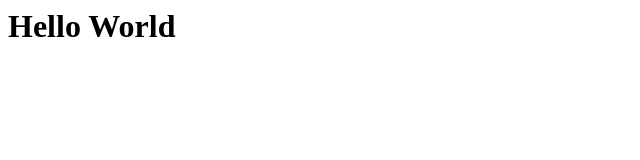
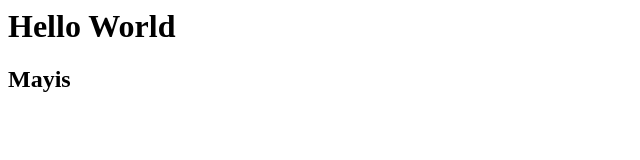
Before and after one commit to Mayis-Mazin/microverse, a plain HTML site: page index.html in a window 1280 px wide. Shown: the full height of the page, 0-640 px from the left. Drawn offline with Linux system fonts and the light colour scheme.

Commit message:
Second commit

```diff
--- a/index.html
+++ b/index.html
@@ -1 +1,2 @@
 <h1>Hello World</h1>
+<h2>Mayis</h2>
```
